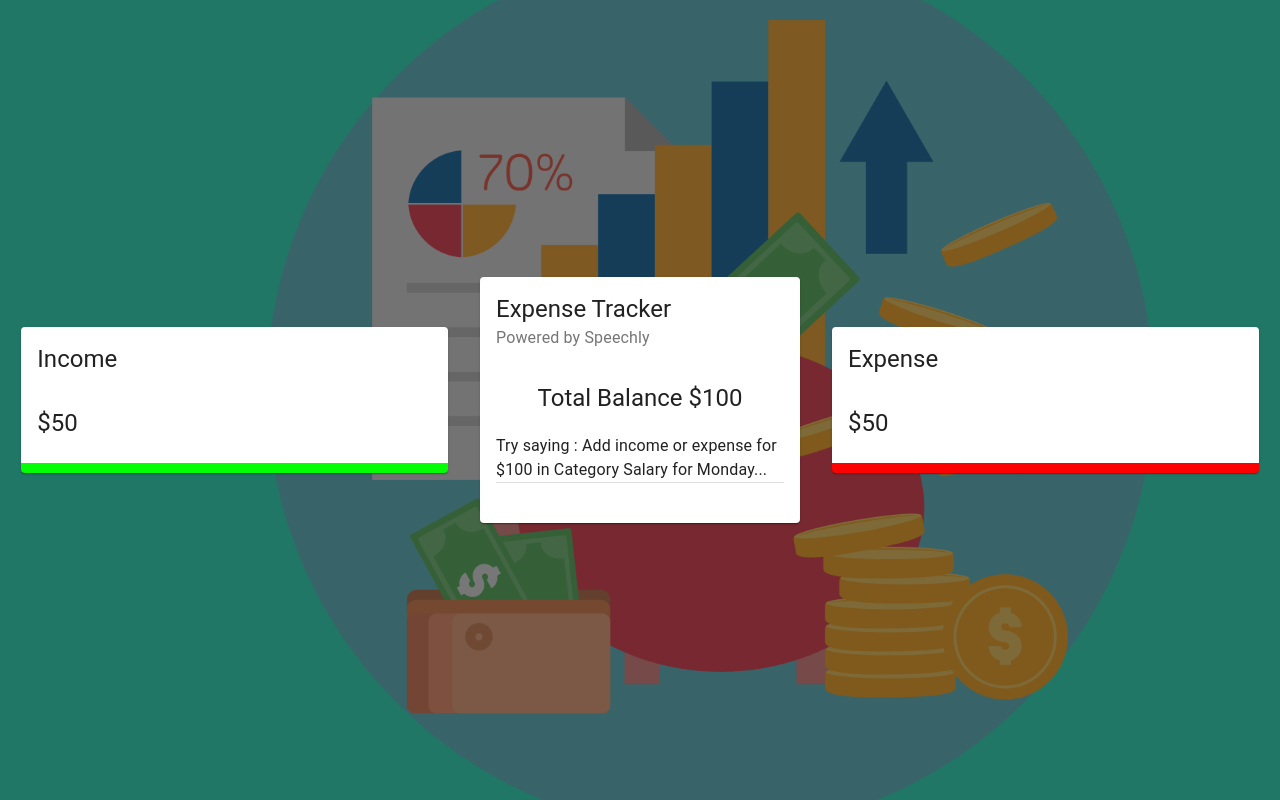
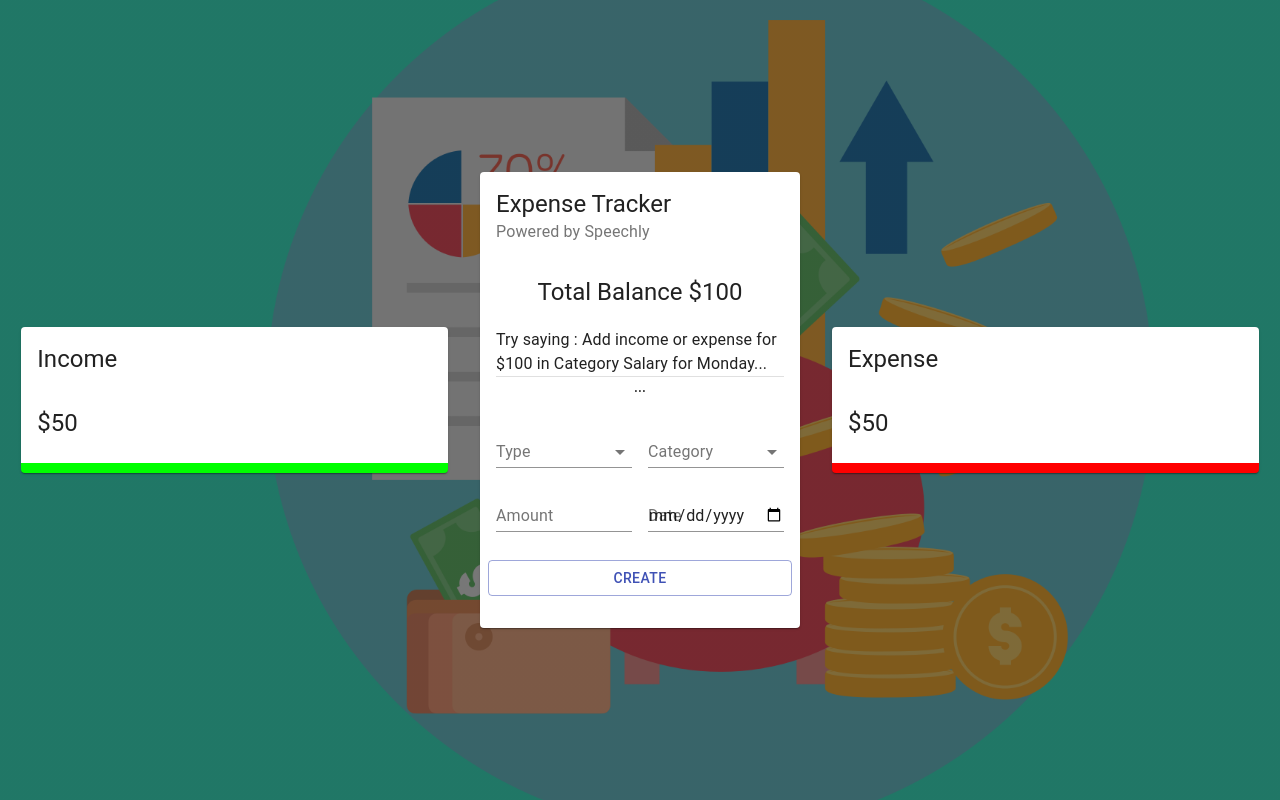
Before and after one commit to TheNewC0der-24/Expense-Tracker, a React (Create React App) app: page / in a window 1280 px wide. Built offline with nearby package versions, Linux system fonts and the light colour scheme.

Commit message:
import form

```diff
--- a/src/components/Main/Main.jsx
+++ b/src/components/Main/Main.jsx
@@ -2,6 +2,7 @@ import React from 'react';
 import { Card, CardHeader, CardContent, Typography, Divider, Grid } from '@material-ui/core';
 
 import useStyles from './mainStyles';
+import Form from './Form/Form';
 
 const Main = () => {
     const classes = useStyles();
@@ -18,7 +19,7 @@ const Main = () => {
                     Try saying : Add income or expense for $100 in Category Salary for Monday...
                 </Typography>
                 <Divider />
-                {/* Form */}
+                <Form />
             </CardContent>
 
             <CardContent className={classes.cartContent}>
```
